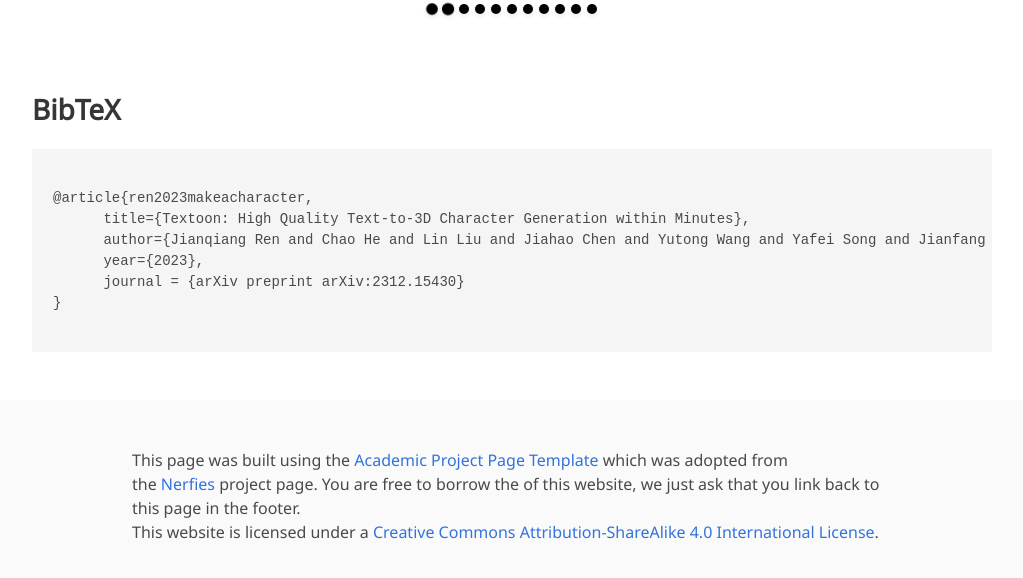
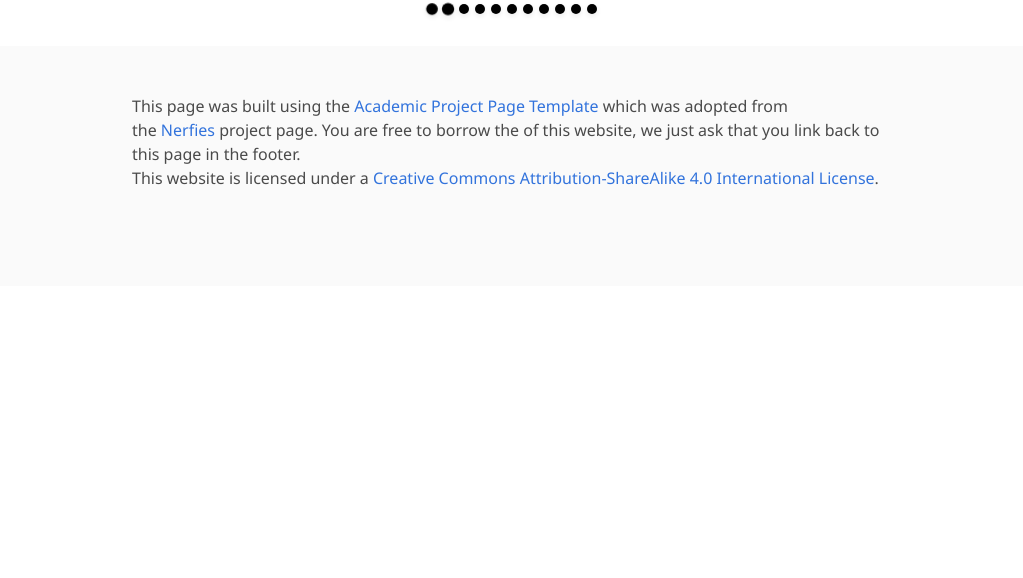
Before and after one commit to Human3DAIGC/Textoon_webpage, a plain HTML site: page index.html in a window 1280 px wide. Shown: the part 3448-4026 px from the top of the page, without its empty margins (128-1151 px from the left). After the commit the page ends 3734 px from the top, so only its background shows below. Drawn offline with nearby package versions, Linux system fonts and the light colour scheme; some icons are missing; a web font is replaced by a local one.

Commit message:
Update index.html

```diff
--- a/index.html
+++ b/index.html
@@ -408,19 +408,7 @@
 
 
 <!--BibTex citation -->
-  <section class="section" id="BibTeX">
-    <div class="container is-max-desktop content">
-      <h2 class="title">BibTeX</h2>
-      <pre><code>
-@article{ren2023makeacharacter,
-      title={Textoon: High Quality Text-to-3D Character Generation within Minutes},
-      author={Jianqiang Ren and Chao He and Lin Liu and Jiahao Chen and Yutong Wang and Yafei Song and Jianfang Li and Tangli Xue and Siqi Hu and Tao Chen and Kunkun Zheng and Jianjing Xiang and Liefeng Bo},
-      year={2023},
-      journal = {arXiv preprint arXiv:2312.15430}
-}
-      </code></pre>
-    </div>
-</section>
+
 <!--End BibTex citation -->
 
 
```
